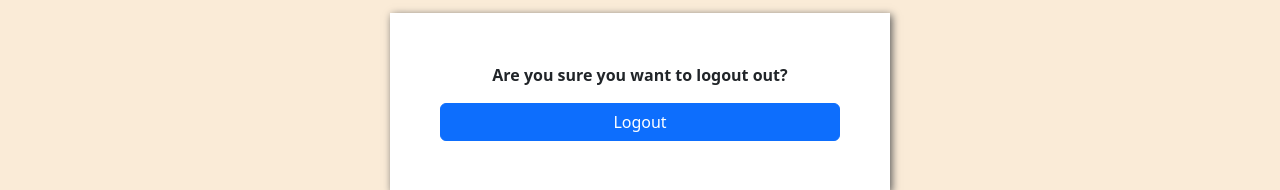
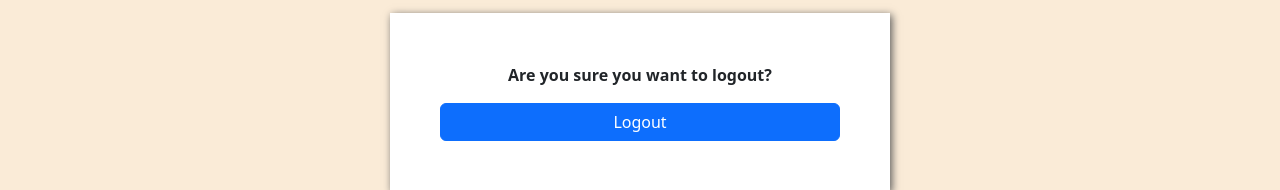
Before and after one commit to RoschelleMR/info3180-project2, a Vue app: page /logout in a window 1280 px wide. Shown: the part 161-351 px from the top of the page. Built offline with nearby package versions, Linux system fonts and the light colour scheme; no server answers.

Commit message:
Small change to logout.vue

```diff
--- a/src/components/LogOut.vue
+++ b/src/components/LogOut.vue
@@ -10,7 +10,7 @@
             </div>
 
             <div class="message-box">
-                <p>Are you sure you want to logout out?</p>
+                <p>Are you sure you want to logout?</p>
                 <button @click="logout" class="btn btn-primary">Logout</button>
             </div>
         </div>
```
